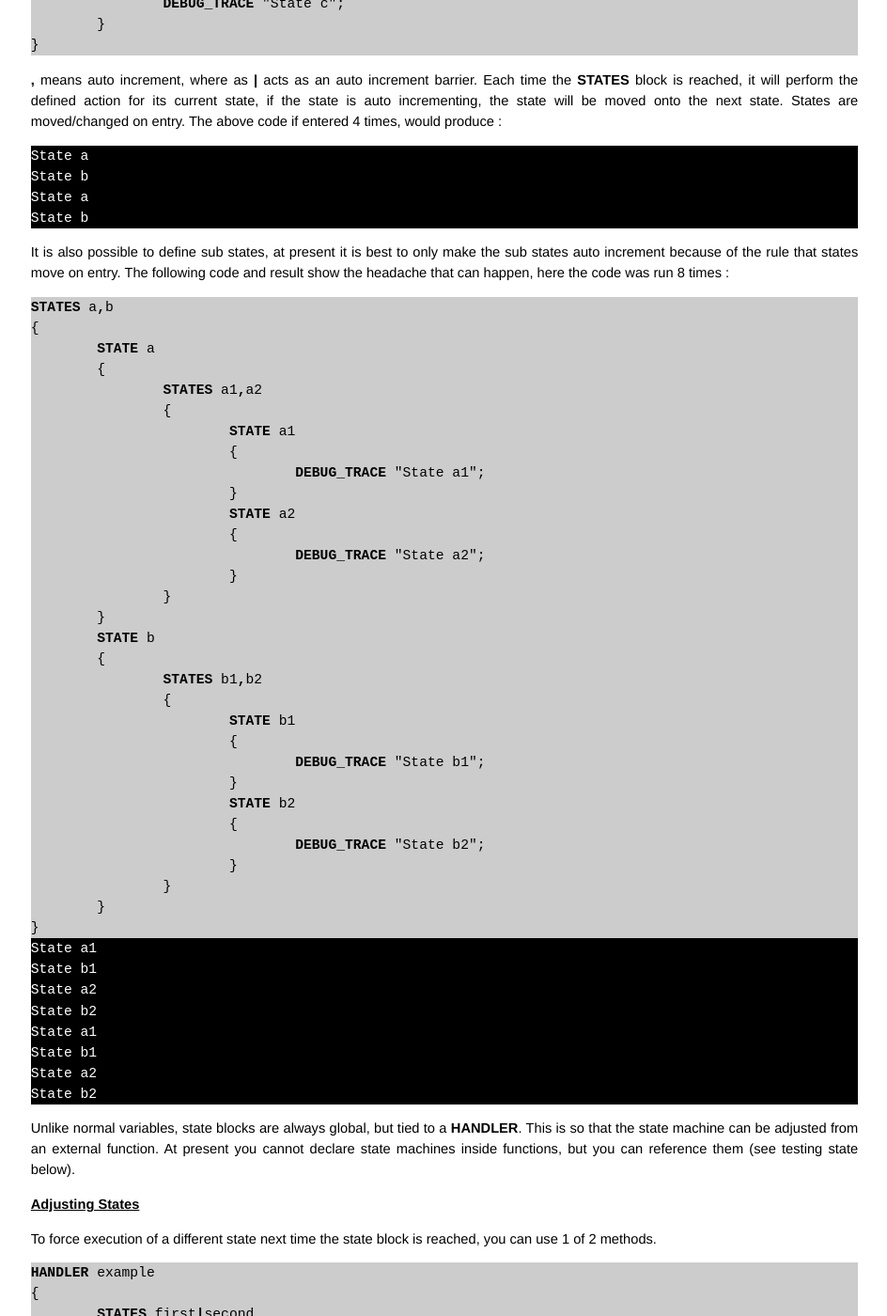
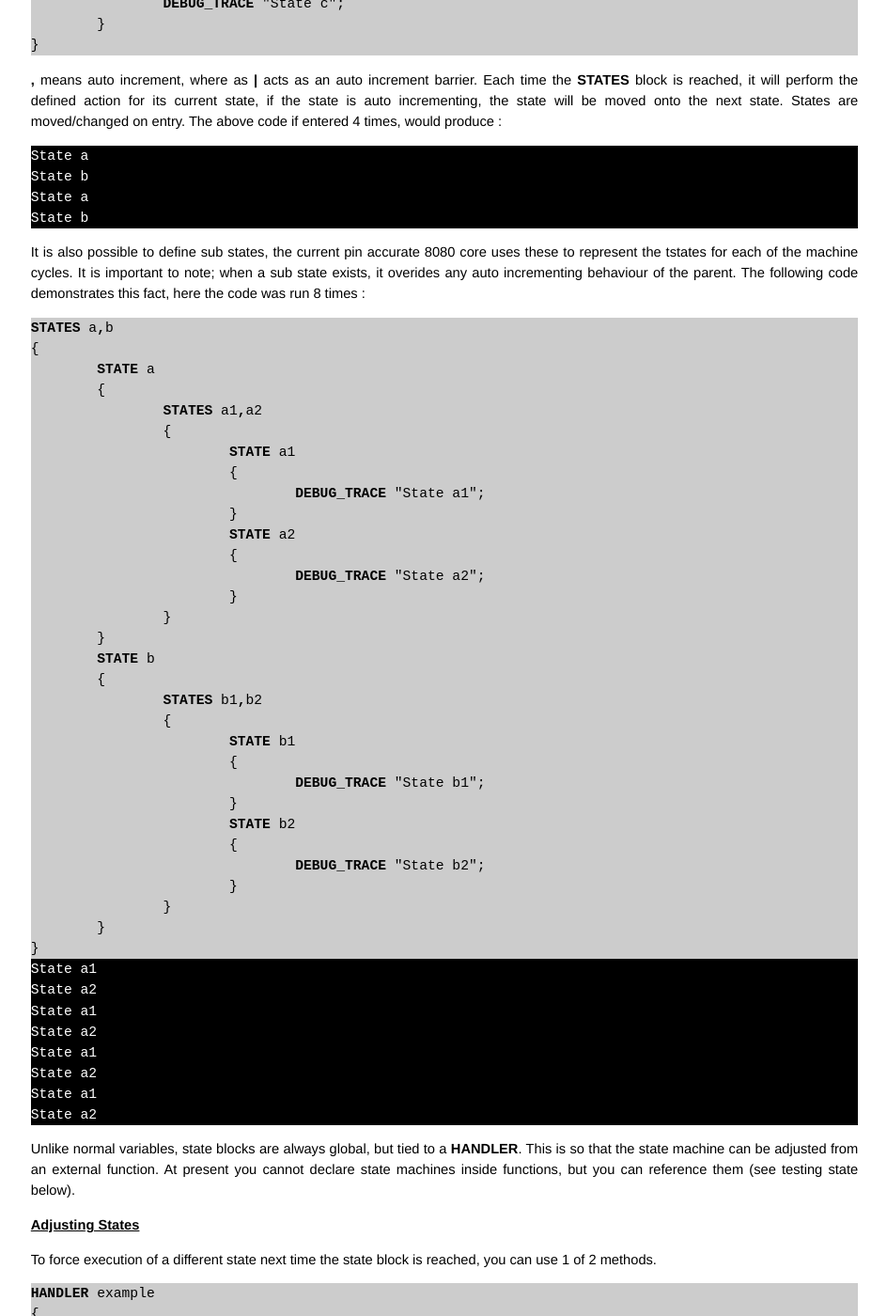
Before and after one commit to SavourySnaX/EDL, a Jekyll site: the page built from docs.html, in a window 1280 px wide and 1400 px high, scrolled down 4507 px. Shown: the whole window at 94% size, without its empty margins (167-1111 px from the left). Built offline with Jekyll 4.4.1, drawn with Linux system fonts in a browser that asks for light colours; Markdown is read by kramdown in place of the engine named in the settings.

Commit message:
Updated documentation.

```diff
--- a/docs.html
+++ b/docs.html
@@ -313,7 +313,7 @@ State a
 State b
 </pre>
 
-<p>It is also possible to define sub states, at present it is best to only make the sub states auto increment because of the rule that states move on entry. The following code and result show the headache that can happen, here the code was run 8 times :</p>
+<p>It is also possible to define sub states, the current pin accurate 8080 core uses these to represent the tstates for each of the machine cycles. It is important to note; when a sub state exists, it overides any auto incrementing behaviour of the parent. The following code demonstrates this fact, here the code was run 8 times :</p>
 
 <pre style="background-color:#CCCCCC">
 <b>STATES</b> a<b>,</b>b
@@ -350,13 +350,13 @@ State b
 </pre>
 <pre style="color:white; background-color:#000000">
 State a1
-State b1
 State a2
-State b2
 State a1
-State b1
 State a2
-State b2
+State a1
+State a2
+State a1
+State a2
 </pre>
 
 <p>Unlike normal variables, state blocks are always global, but tied to a <b>HANDLER</b>. This is so that the state machine can be adjusted from an external function. At present you cannot declare state machines inside functions, but you can reference them (see testing state below).</p>
```
Also changed, not shown: _posts/2011-08-20-States.md (added, +13 -0 lines).
